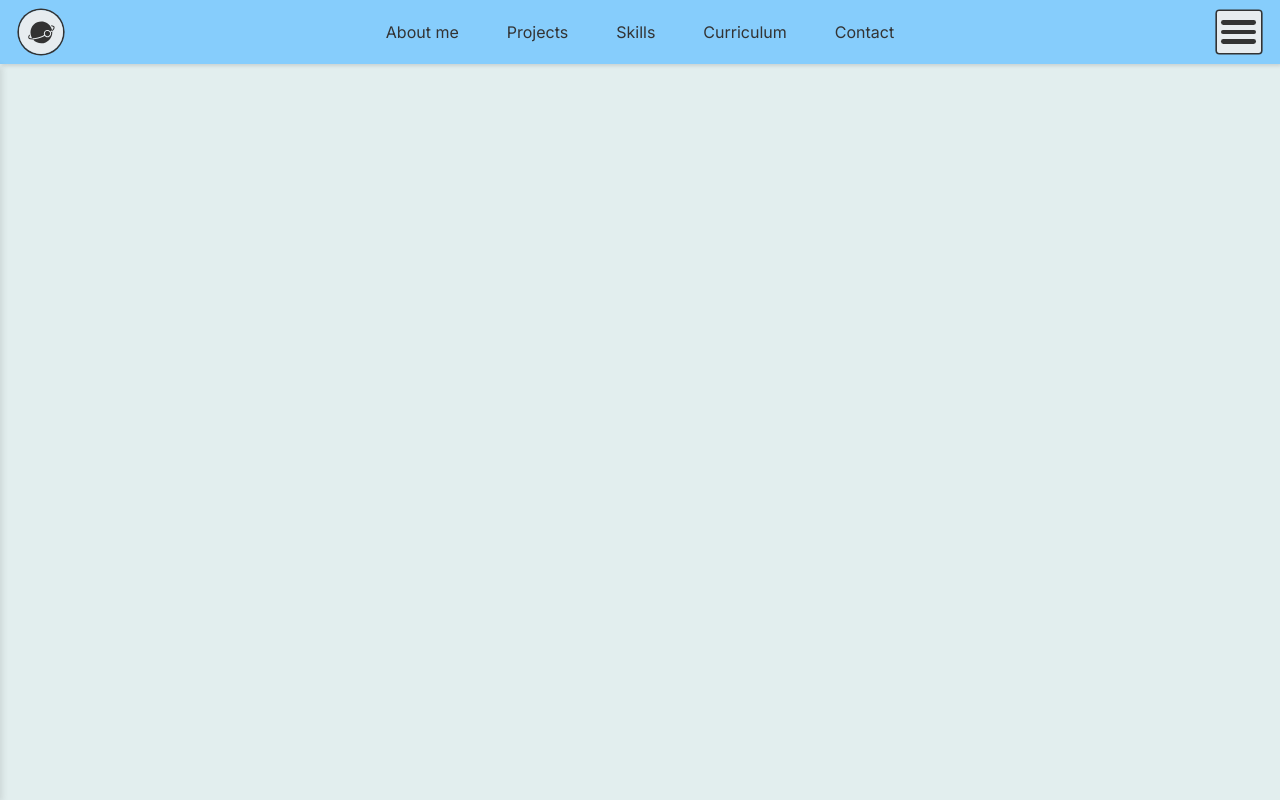
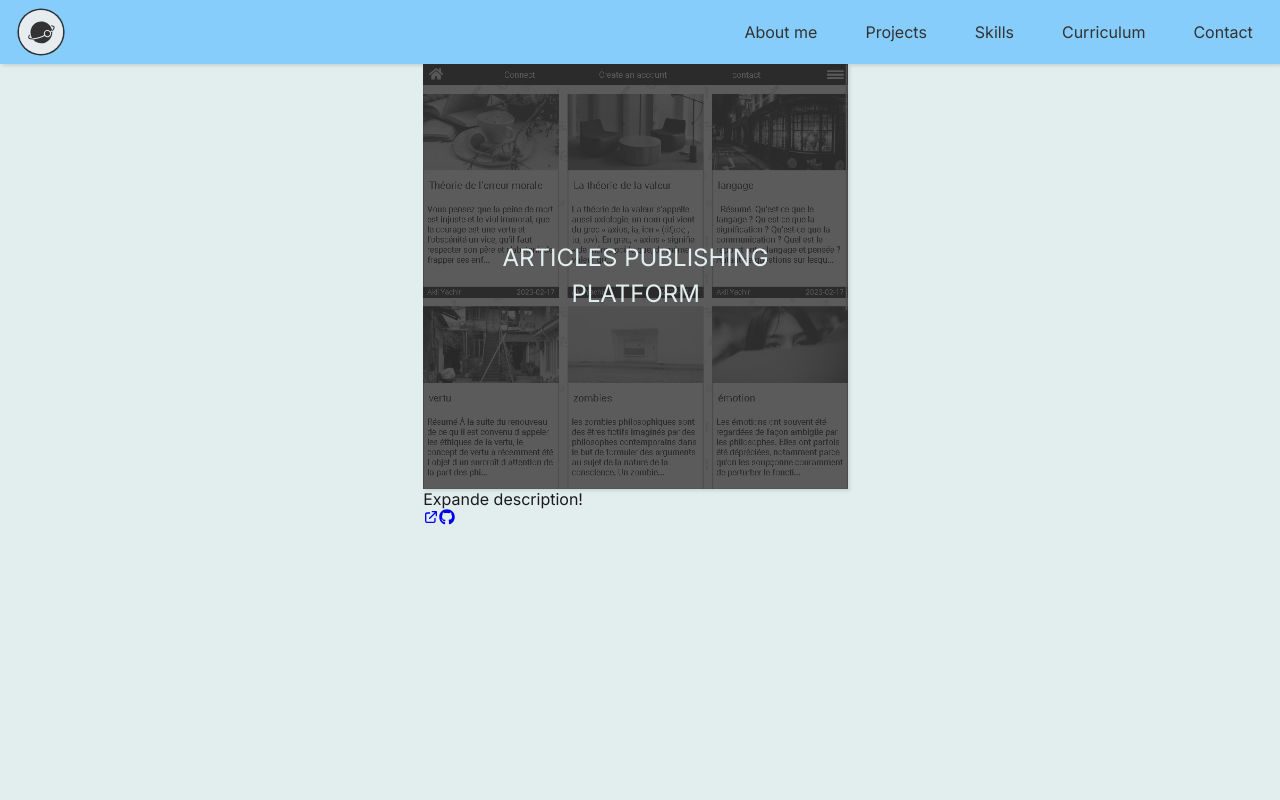
Before and after one commit to akliyachir/portfolio, a React (Vite) app: page / in a window 1280 px wide. Built offline with nearby package versions, Linux system fonts and the light colour scheme.

Commit message:
project section, project card

```diff
--- a/src/Components/1-2-HeaderSideMenu/HeaderSideMenu.css
+++ b/src/Components/1-2-HeaderSideMenu/HeaderSideMenu.css
@@ -1,4 +1,5 @@
 .HeaderSideMenuOpen {
+  z-index: 9;
   background-color: var(--clr-1);
   box-shadow: var(--sh-2);
   padding: 2rem;
@@ -20,7 +21,7 @@
   left: 0;
   bottom: 0;
   width: 12rem;
-  transform: translateX(-100%);
+  transform: translateX(-120%);
   transition-duration: 200ms;
   transition-timing-function: ease-in-out;
 }
--- a/src/Components/1-2-HeaderSideMenu/HeaderSideMenu.jsx
+++ b/src/Components/1-2-HeaderSideMenu/HeaderSideMenu.jsx
@@ -1,11 +1,24 @@
 import "./HeaderSideMenu.css";
+import HeaderMenuItem from "../3-HeaderMenuItem/HeaderMenuItem";
+import headerMenuItemsList from "../../ListsAndFixedContent/headerMenuItemsList";
 
 export default function HeaderSideMenu({ isSideMenuOpen }) {
   return (
     <div
       className={isSideMenuOpen ? "HeaderSideMenuOpen" : "HeaderSideMenuClosed"}
     >
-      HeaderSideMenu
+      <div className="menuItemsExpanded">
+        {headerMenuItemsList.map((item) => {
+          const { MenuItemId, MenuItemName, MenuItemLink } = item;
+          return (
+            <HeaderMenuItem
+              key={MenuItemId}
+              name={MenuItemName}
+              link={MenuItemLink}
+            />
+          );
+        })}
+      </div>
     </div>
   );
 }
--- /dev/null
+++ b/src/Components/1-3-VoileGlobalCloseMenu/VoileGlobalCloseMenu.css
@@ -0,0 +1,29 @@
+.VoileGlobalCloseMenuOpen {
+  position: fixed;
+  top: 4rem;
+  bottom: 0;
+  left: 0;
+  right: 0;
+  background-color: var(--ob-1);
+  transition-duration: 200ms;
+  transition-timing-function: ease-in-out;
+  user-select: none;
+}
+
+.VoileGlobalCloseMenuClosed {
+  opacity: 0;
+  user-select: none;
+  position: fixed;
+  top: 4rem;
+  bottom: 0;
+  left: 85%;
+  right: 15%;
+  background-color: var(--ob-1);
+  transition-duration: 200ms;
+  transition-timing-function: ease-in-out;
+}
+
+.light .VoileGlobalCloseMenuOpen,
+.light .VoileGlobalCloseMenuClosed {
+  background-color: var(--o-5);
+}
--- /dev/null
+++ b/src/Components/1-3-VoileGlobalCloseMenu/VoileGlobalCloseMenu.jsx
@@ -0,0 +1,17 @@
+import "./VoileGlobalCloseMenu.css";
+
+export default function VoileGlobalCloseMenu({
+  isSideMenuOpen,
+  handleSideMenuToggleCloseOnly,
+}) {
+  return (
+    <div
+      className={
+        isSideMenuOpen
+          ? "VoileGlobalCloseMenuOpen"
+          : "VoileGlobalCloseMenuClosed"
+      }
+      onClick={handleSideMenuToggleCloseOnly}
+    ></div>
+  );
+}
--- a/src/Components/1-HeaderContainer/HeaderContainer.css
+++ b/src/Components/1-HeaderContainer/HeaderContainer.css
@@ -1,4 +1,5 @@
 .menuItemsExpanded {
+  z-index: 10;
   display: flex;
   justify-content: center;
   align-items: center;
--- a/src/Components/1-HeaderContainer/HeaderContainer.jsx
+++ b/src/Components/1-HeaderContainer/HeaderContainer.jsx
@@ -7,19 +7,30 @@ import { WindowWidthContext } from "../../contexts/WindowWidth";
 import headerMenuItemsList from "../../ListsAndFixedContent/headerMenuItemsList";
 import MenuToggleHambourger from "../1-1-MenuToggleHambourger/MenuToggleHambourger";
 import HeaderSideMenu from "../1-2-HeaderSideMenu/HeaderSideMenu";
+import VoileGlobalCloseMenu from "../1-3-VoileGlobalCloseMenu/VoileGlobalCloseMenu";
 
 export default function HeaderContainer() {
   const [isSideMenuOpen, setisSideMenuOpen] = useState(false);
   const handleSideMenuToggle = () => {
     setisSideMenuOpen(!isSideMenuOpen);
   };
+  const handleSideMenuToggleCloseOnly = () => {
+    setisSideMenuOpen(false);
+  };
   const { isLightOn, setisLightOn } = useContext(ThemeSwitchContext);
   const WindowWidthValue = useContext(WindowWidthContext);
   console.log(WindowWidthValue);
   return (
     <div className="HeaderContainer">
+      <LightSwitch />
+      {WindowWidthValue < 700 && (
         <HeaderSideMenu isSideMenuOpen={isSideMenuOpen} />
-      <LightSwitch />
+      )}
+      <VoileGlobalCloseMenu
+        isSideMenuOpen={isSideMenuOpen}
+        handleSideMenuToggleCloseOnly={handleSideMenuToggleCloseOnly}
+      />
+      {WindowWidthValue >= 700 && (
         <div className="menuItemsExpanded">
           {headerMenuItemsList.map((item) => {
             const { MenuItemId, MenuItemName, MenuItemLink } = item;
@@ -32,10 +43,13 @@ export default function HeaderContainer() {
             );
           })}
         </div>
+      )}
+      {WindowWidthValue < 700 && (
         <MenuToggleHambourger
           isSideMenuOpen={isSideMenuOpen}
           handleSideMenuToggle={handleSideMenuToggle}
         />
+      )}
     </div>
   );
 }
--- a/src/Components/5-ProjectCard/ProjectCard.css
+++ b/src/Components/5-ProjectCard/ProjectCard.css
@@ -1,7 +1,6 @@
 .SmallProjectCardContainer {
   background-color: var(--clr-1);
   box-shadow: var(--b-1) var(--o-1), var(--sh-2);
-	margin: 0.5rem;
 }
 
 .SmallProjectCardContainer .expandeProjectDescriptin {
@@ -42,12 +41,31 @@
 .ImageHalfProjectCard .project_image_preview {
   background-repeat: no-repeat;
   background-size: cover;
+  background-blend-mode: luminosity;
+  background-color: var(--clr-4);
   box-shadow: var(--b-1) var(--o-1) inset, var(--sh-1);
-	width: 100%;
+  width: 98%;
   aspect-ratio: 1;
-	display: block;
+  display: flex;
+  justify-content: center;
+  align-items: center;
   transition-duration: 200ms;
   transition-timing-function: ease-in-out;
+  text-align: center;
+  font-size: 1.5rem;
+}
+
+.project_name_bis {
+  display: flex;
+  justify-content: center;
+  align-items: center;
+  background-color: var(--o-7);
+  background-blend-mode: multiply;
+  height: 100%;
+  color: var(--clr-2);
+  text-transform: uppercase;
+  line-height: 1.5;
+  padding: 1rem;
 }
 
 .dark .ImageHalfProjectCard .project_image_preview {
--- a/src/Components/5-ProjectCard/ProjectCard.jsx
+++ b/src/Components/5-ProjectCard/ProjectCard.jsx
@@ -42,15 +42,17 @@ export default function ProjectCard({
 
   return (
     <div className={styleSwitchValue}>
-      <div className="project_name">{project_name}</div>
-      <div className="ImageHalfProjectCard">
+      {false && <div className="project_name">{project_name}</div>}
+      <div className="ImageHalfProjectCard ">
         <a
           style={{ backgroundImage: `url(${project_image_preview})` }}
           href={project_link}
           target="_blank"
           rel="noopener noreferrer"
           className="project_image_preview"
-        />
+        >
+          <div className="project_name_bis">{project_name}</div>
+        </a>
       </div>
       {isDescriptionExpanded ? (
         <div className="detailledDescriptionHalfProjectCard">
--- a/src/index.css
+++ b/src/index.css
@@ -1,4 +1,4 @@
-@import url('https://fonts.googleapis.com/css2?family=Inter&family=Roboto&display=swap');
+@import url("https://fonts.googleapis.com/css2?family=Inter&family=Roboto&display=swap");
 
 * {
   padding: 0;
@@ -8,15 +8,20 @@
 }
 
 body {
-	font-family: 'Inter', sans-serif;
+  font-family: "Inter", sans-serif;
 }
 
 :root {
+  --ob-1: #ffffff11;
   --o-0: #33333322;
   --o-1: #33333333;
   --o-2: #33333355;
   --o-3: #33333377;
   --o-4: #33333399;
+  --o-5: #333333aa;
+  --o-6: #333333bb;
+  --o-7: #333333cc;
+  --o-8: #333333dd;
   --s-1: #ffffff77;
   --clr-1: #fff;
   --clr-2: #e2eeee;
--- a/src/page/RootLayout/RootLayout.css
+++ b/src/page/RootLayout/RootLayout.css
@@ -1,4 +1,9 @@
+.RootLayout {
+  padding-top: 4rem;
+}
+
 .dark .RootLayout {
+  padding-top: 4rem;
   min-height: 100vh;
   background-color: var(--clr-5);
   color: var(--f-2);
--- a/src/page/RootLayout/RootLayout.jsx
+++ b/src/page/RootLayout/RootLayout.jsx
@@ -13,7 +13,7 @@ export default function RootLayout() {
           <header>
             <HeaderContainer />
           </header>
-          <main>{/* 	<ProjectSection /> */}</main>
+          <main>{<ProjectSection />}</main>
         </div>
       </ThemeSwitchContextProvider>
     </WindowWidthProvider>
```
Lines whose indentation alone changed are shown as unchanged.
